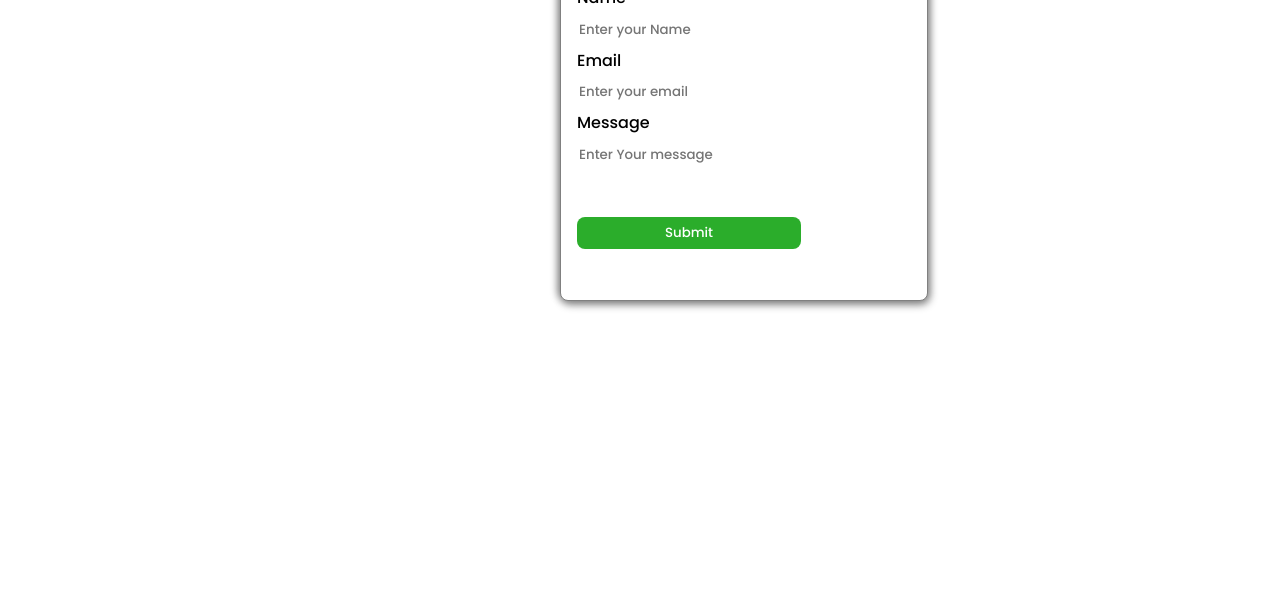
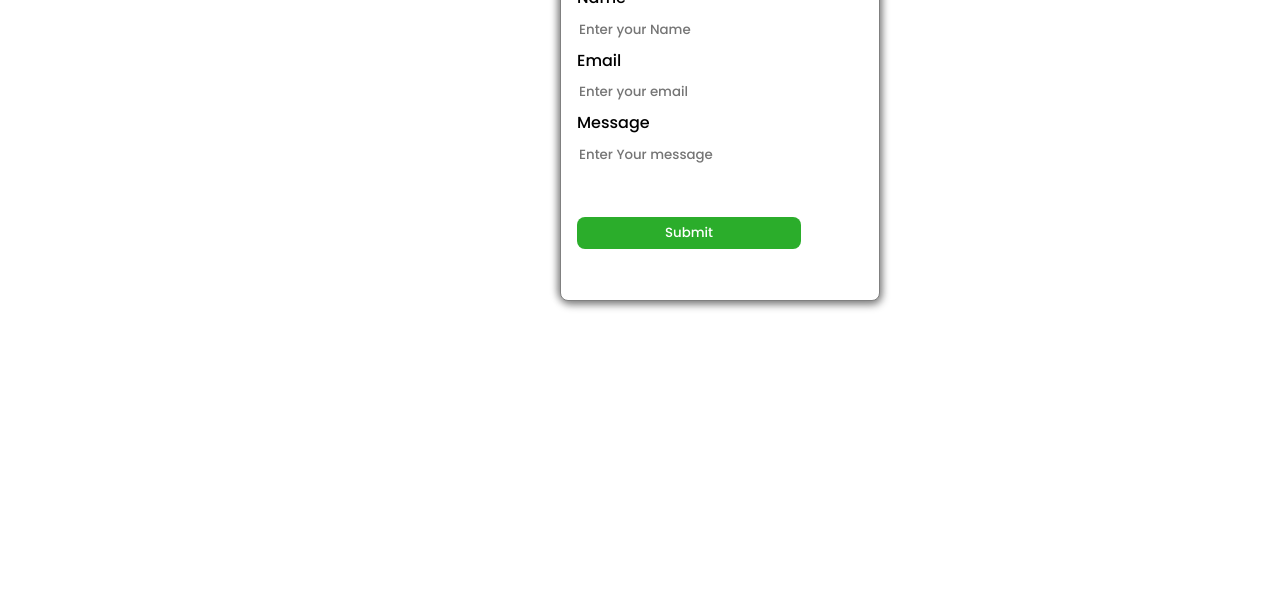
Before and after one commit to zeenatparween/Contact-project, a plain HTML site: page Index.html in a window 1280 px wide. Shown: the part 195-800 px from the top of the page. Drawn offline with Linux system fonts and the light colour scheme.

Commit message:
Update style.css

```diff
--- a/style.css
+++ b/style.css
@@ -29,8 +29,9 @@
 
     justify-content:center;
     margin-left: 35rem;
+    marrgin-top:1rem;
     padding-left:1rem;
-    width:23rem;
+    width:20rem;
     height:25rem;
     font-size: 1rem;
     line-height:1.9rem;
```
